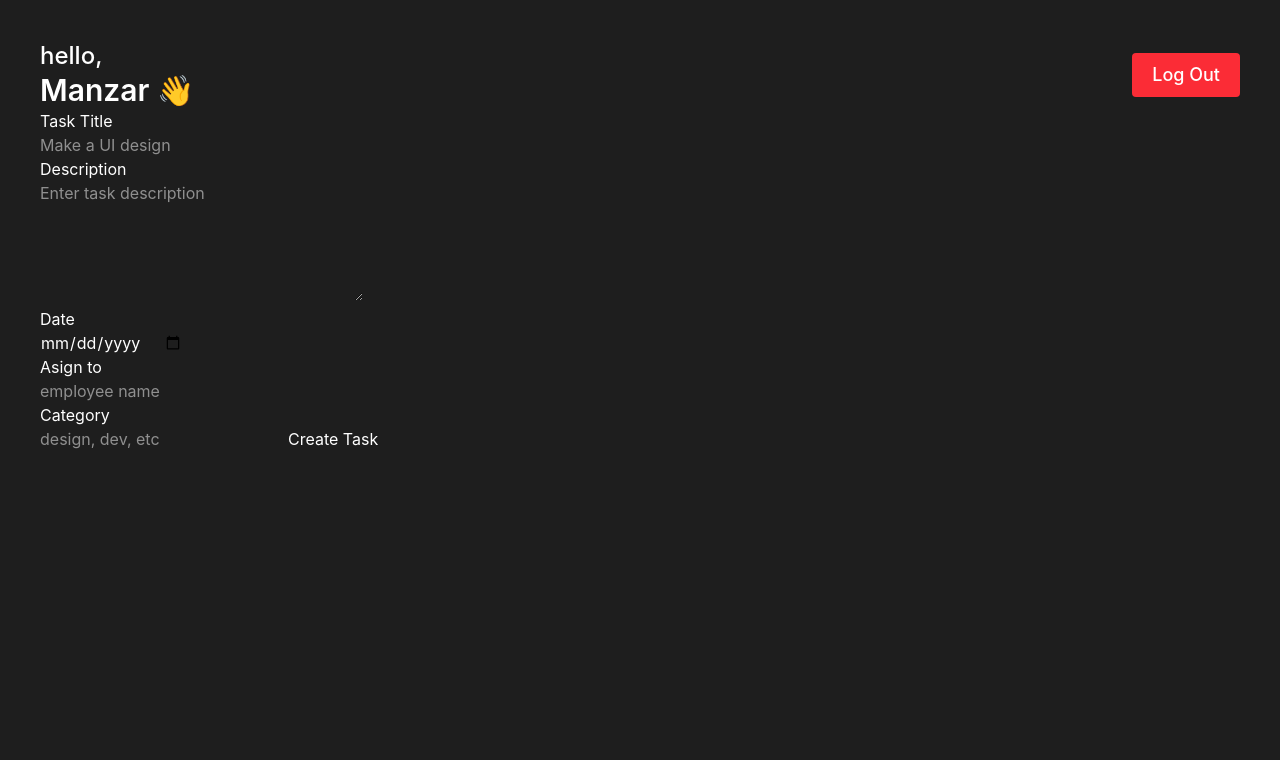
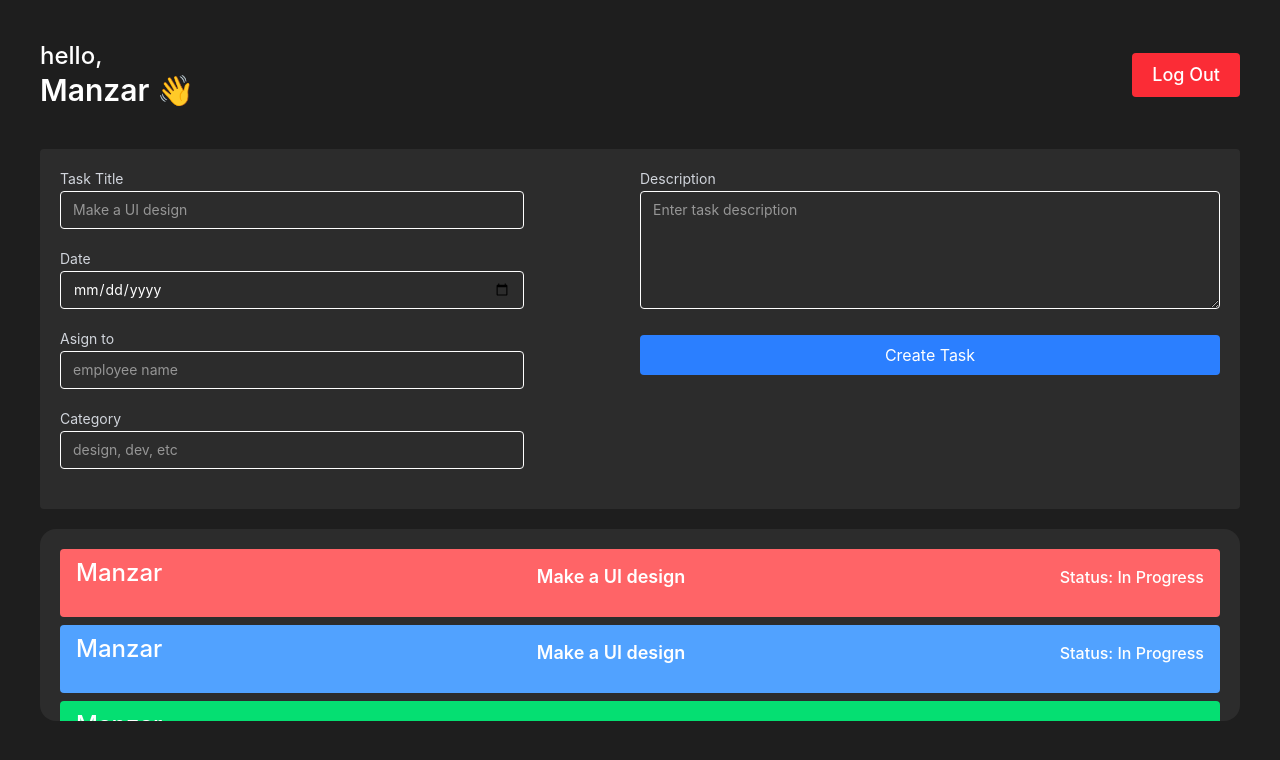
Before and after one commit to ManzarAbbass/Learning_react, a React (Vite) app in the folder 25-Project/: page / in a window 1280 px wide. Shown: the top 760 px of the page. Built offline with nearby package versions, Linux system fonts and the light colour scheme.

Commit message:
in progress admin dashboard

```diff
--- a/25-Project/src/components/Dashboard/AdminDashboard.jsx
+++ b/25-Project/src/components/Dashboard/AdminDashboard.jsx
@@ -1,24 +1,13 @@
+import AllTask from "../others/AllTask"
+import CreateTask from "../others/CreateTask"
 import Header from "../others/Header"
 
 const AdminDashboard = () => {
   return (
     <div className="h-screen w-full p-10 text-white">
-      <Header/>
-      <div>
-        <form >
-          <h3>Task Title</h3>
-          <input type="text" placeholder="Make a UI design" />
-          <h3> Description</h3>
-          <textarea name="" id="" cols="30" rows="5" placeholder="Enter task description"></textarea>
-          <h3>Date</h3>
-          <input type="date" />
-          <h3>Asign to</h3>
-          <input type="text" placeholder="employee name"/>
-          <h3>Category</h3>
-          <input type="text" placeholder="design, dev, etc"/>
-          <button>Create Task</button>
-        </form>
-      </div>
+      <Header />
+      <CreateTask/>
+      <AllTask/>
     </div>
   )
 }
--- /dev/null
+++ b/25-Project/src/components/others/AllTask.jsx
@@ -0,0 +1,33 @@
+const AllTask = () => {
+  return (
+    <div id="Alltask" className="bg-[#2c2c2c] p-5 mt-5 rounded-2xl h-48 overflow-auto">
+      <div className="bg-red-400 mb-2 py-2 px-4 flex justify-between items-center rounded ">
+        <h2 className="text-2xl font-medium mb-5">Manzar</h2>
+        <h3 className="text-lg font-semibold mb-3">Make a UI design</h3>
+        <h5 className="text-md font-medium mb-3">Status: In Progress</h5>
+      </div>
+      <div className="bg-blue-400 mb-2 py-2 px-4 flex justify-between items-center rounded ">
+        <h2 className="text-2xl font-medium mb-5">Manzar</h2>
+        <h3 className="text-lg font-semibold mb-3">Make a UI design</h3>
+        <h5 className="text-md font-medium mb-3">Status: In Progress</h5>
+      </div>
+      <div className="bg-green-400 mb-2 py-2 px-4 flex justify-between items-center rounded ">
+        <h2 className="text-2xl font-medium mb-5">Manzar</h2>
+        <h3 className="text-lg font-semibold mb-3">Make a UI design</h3>
+        <h5 className="text-md font-medium mb-3">Status: In Progress</h5>
+      </div>
+      <div className="bg-yellow-400 mb-2 py-2 px-4 flex justify-between items-center rounded ">
+        <h2 className="text-2xl font-medium mb-5">Manzar</h2>
+        <h3 className="text-lg font-semibold mb-3">Make a UI design</h3>
+        <h5 className="text-md font-medium mb-3">Status: In Progress</h5>
+      </div>
+      <div className="bg-purple-400 mb-2 py-2 px-4 flex justify-between items-center rounded ">
+        <h2 className="text-2xl font-medium mb-5">Manzar</h2>
+        <h3 className="text-lg font-semibold mb-3">Make a UI design</h3>
+        <h5 className="text-md font-medium mb-3">Status: In Progress</h5>
+      </div>
+    </div>
+  )
+}
+
+export default AllTask
--- /dev/null
+++ b/25-Project/src/components/others/CreateTask.jsx
@@ -0,0 +1,37 @@
+const CreateTask = () => {
+  return (
+      <div className="p-5 bg-[#2c2c2c] rounded mt-10">
+        <form className="flex flex-wrap w-full  items-start justify-between">
+          <div className="w-1/2">
+            <div className="mb-5">
+              <h3 className="text-sm text-gray-300 mb-0.5">Task Title</h3>
+              <input className="text-sm py-2 px-3 w-4/5 rounded outline-none bg-transparent border-[1px] border-white" type="text" placeholder="Make a UI design" />
+            </div>
+
+            <div className="my-5">
+              <h3 className="text-sm text-gray-300 mb-0.5">Date</h3>
+              <input className="text-sm py-2 px-3 w-4/5 rounded outline-none bg-transparent border-[1px] border-white" type="date" />
+            </div>
+
+            <div className="mb-5">
+              <h3 className="text-sm text-gray-300 mb-0.5">Asign to</h3>
+              <input className="text-sm py-2 px-3 w-4/5 rounded outline-none bg-transparent border-[1px] border-white" type="text" placeholder="employee name" />
+            </div>
+            <div className="mb-5">
+              <h3 className="text-sm text-gray-300 mb-0.5">Category</h3>
+              <input className="text-sm py-2 px-3 w-4/5 rounded outline-none bg-transparent border-[1px] border-white" type="text" placeholder="design, dev, etc" />
+            </div>
+          </div>
+          <div className="w-1/2">
+            <div className="mb-5">
+              <h3 className="text-sm text-gray-300 mb-0.5">Description</h3>
+              <textarea className="text-sm py-2 px-3 w-4/5 rounded outline-none bg-transparent border-[1px] border-white w-full" name="" id="" cols="30" rows="5" placeholder="Enter task description"></textarea>
+            </div>
+            <button className="bg-blue-500 hover:bg-blue-600 text-white py-2 px-4 rounded w-full">Create Task</button>
+          </div>
+        </form>
+      </div>
+  )
+}
+
+export default CreateTask
--- a/25-Project/src/index.css
+++ b/25-Project/src/index.css
@@ -7,3 +7,7 @@ body{
 #TaskList::-webkit-scrollbar{
     display: none;
 }
+
+#Alltask::-webkit-scrollbar{
+    display: none;
+}
```
